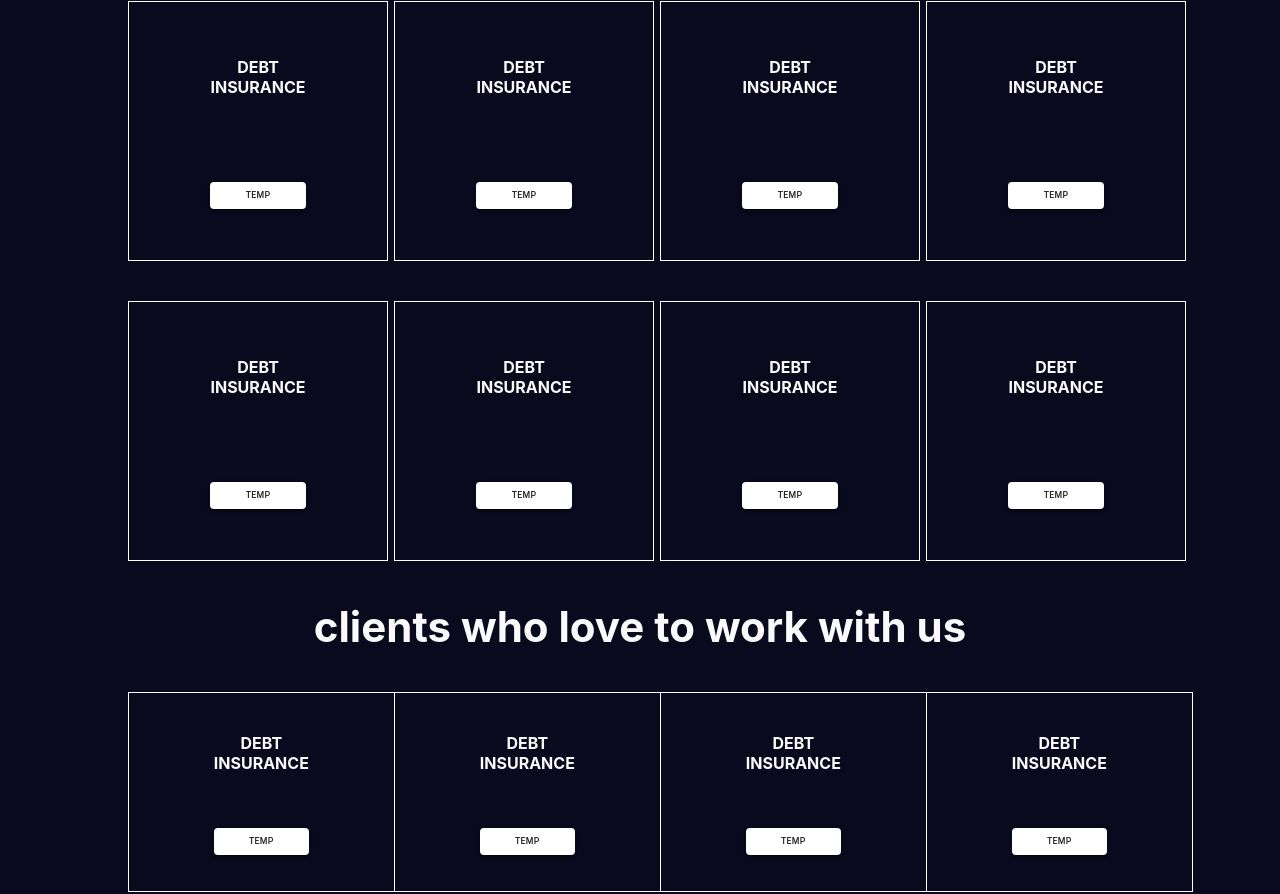
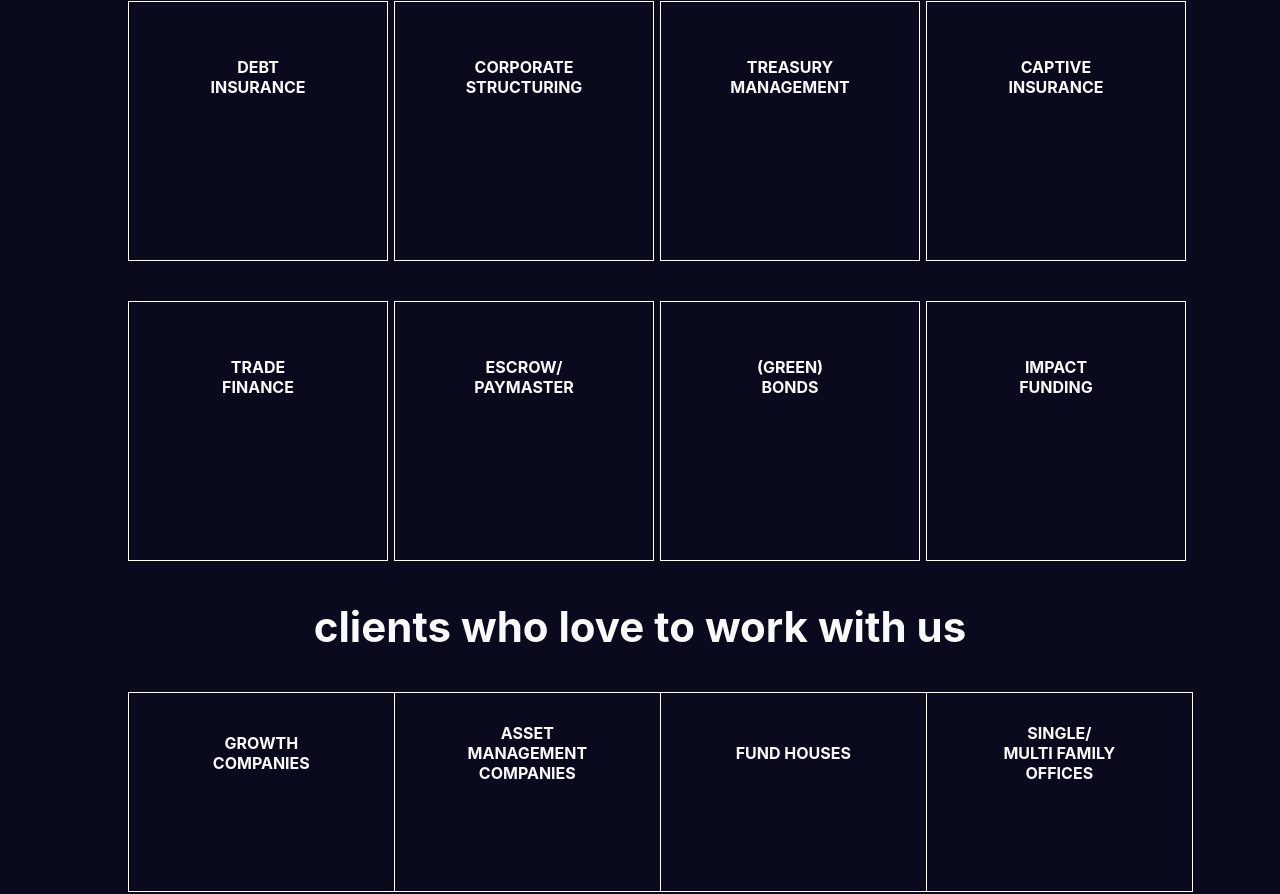
Before and after one commit to mritunjaysaha/project-1, a Next.js app: page / in a window 1280 px wide. Shown: the part 930-1824 px from the top of the page. Built offline with nearby package versions, Linux system fonts and the light colour scheme.

Commit message:
added offerings and clientele section data

```diff
--- a/src/body.jsx
+++ b/src/body.jsx
@@ -3,6 +3,7 @@ import styles from "../styles/body.module.scss";
 import { Cards } from "./cards";
 import { TeamPageCards } from "./teamPageCards";
 import { MUIButton } from "./atoms/button";
+import { offeringsData, clienteleData } from "./data";
 
 export function Body() {
     return (
@@ -49,14 +50,9 @@ export function Body() {
             <section className={styles.cardsSection}>
                 <h3>Our core services</h3>
                 <ul>
-                    <Cards className="offeringCards" />
-                    <Cards className="offeringCards" />
-                    <Cards className="offeringCards" />
-                    <Cards className="offeringCards" />
-                    <Cards className="offeringCards" />
-                    <Cards className="offeringCards" />
-                    <Cards className="offeringCards" />
-                    <Cards className="offeringCards" />
+                    {offeringsData.map((data) => (
+                        <Cards className="offeringCards" text={data} />
+                    ))}
                 </ul>
             </section>
 
@@ -64,14 +60,17 @@ export function Body() {
             <section className={styles.cardsSection}>
                 <h3>clients who love to work with us</h3>
                 <ul>
+                    {/* <Cards className="clienteleCards" />
                     <Cards className="clienteleCards" />
                     <Cards className="clienteleCards" />
                     <Cards className="clienteleCards" />
                     <Cards className="clienteleCards" />
                     <Cards className="clienteleCards" />
                     <Cards className="clienteleCards" />
-                    <Cards className="clienteleCards" />
-                    <Cards className="clienteleCards" />
+                    <Cards className="clienteleCards" /> */}
+                    {clienteleData.map((data) => (
+                        <Cards className="clienteleCards" text={data} />
+                    ))}
                 </ul>
             </section>
 
--- a/src/cards.jsx
+++ b/src/cards.jsx
@@ -2,6 +2,7 @@ import styles from "../styles/cards.module.scss";
 import { MUIButton } from "./atoms/button";
 
 export function Cards({ text, className }) {
+    console.log({ text });
     return (
         <li
             className={`${
@@ -13,10 +14,10 @@ export function Cards({ text, className }) {
             } ${styles.cardOuter}`}
         >
             <div className={styles.pGroup}>
-                <p>debt</p>
-                <p>insurance</p>
+                {text.map((t) => (
+                    <p>{t}</p>
+                ))}
             </div>
-            <MUIButton />
         </li>
     );
 }
--- a/src/data.js
+++ b/src/data.js
@@ -7,3 +7,22 @@ export const navbarList = [
 ];
 
 export const companyName = { name: "xxx Capital" };
+
+export const offeringsData = [
+    ["debt", "insurance"],
+    ["corporate", "structuring"],
+    ["treasury", "management"],
+    ["captive", "insurance"],
+    ["trade", "finance"],
+    ["escrow/", "paymaster"],
+    ["(green)", "bonds"],
+    ["impact", "funding"],
+];
+
+export const clienteleData = [
+    ["growth", " companies"],
+    ["asset", "management", "companies"],
+    ["fund houses"],
+    ["single/", "multi family", "offices"],
+    ["hnwi/", "institutional", "asset holders"],
+];
```
